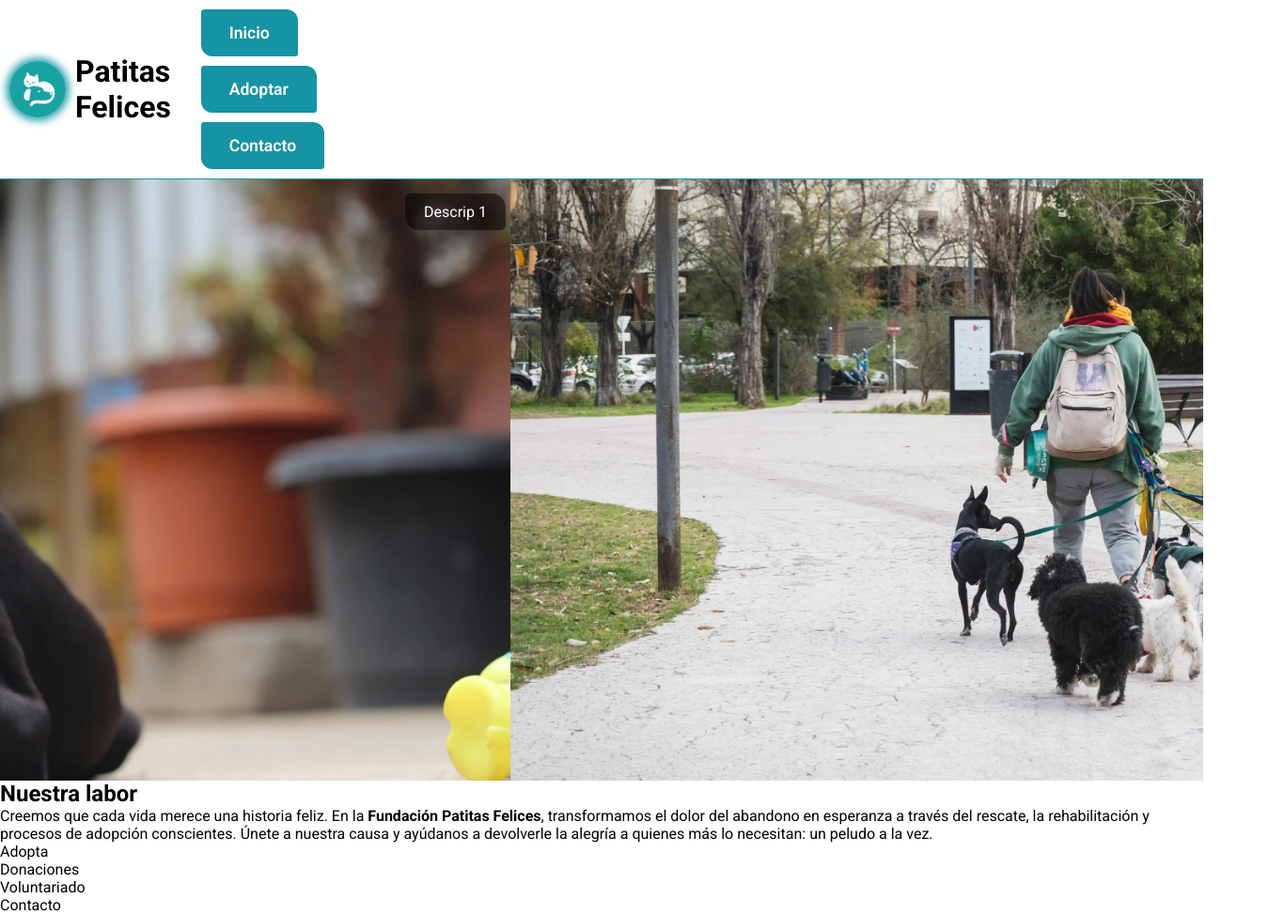
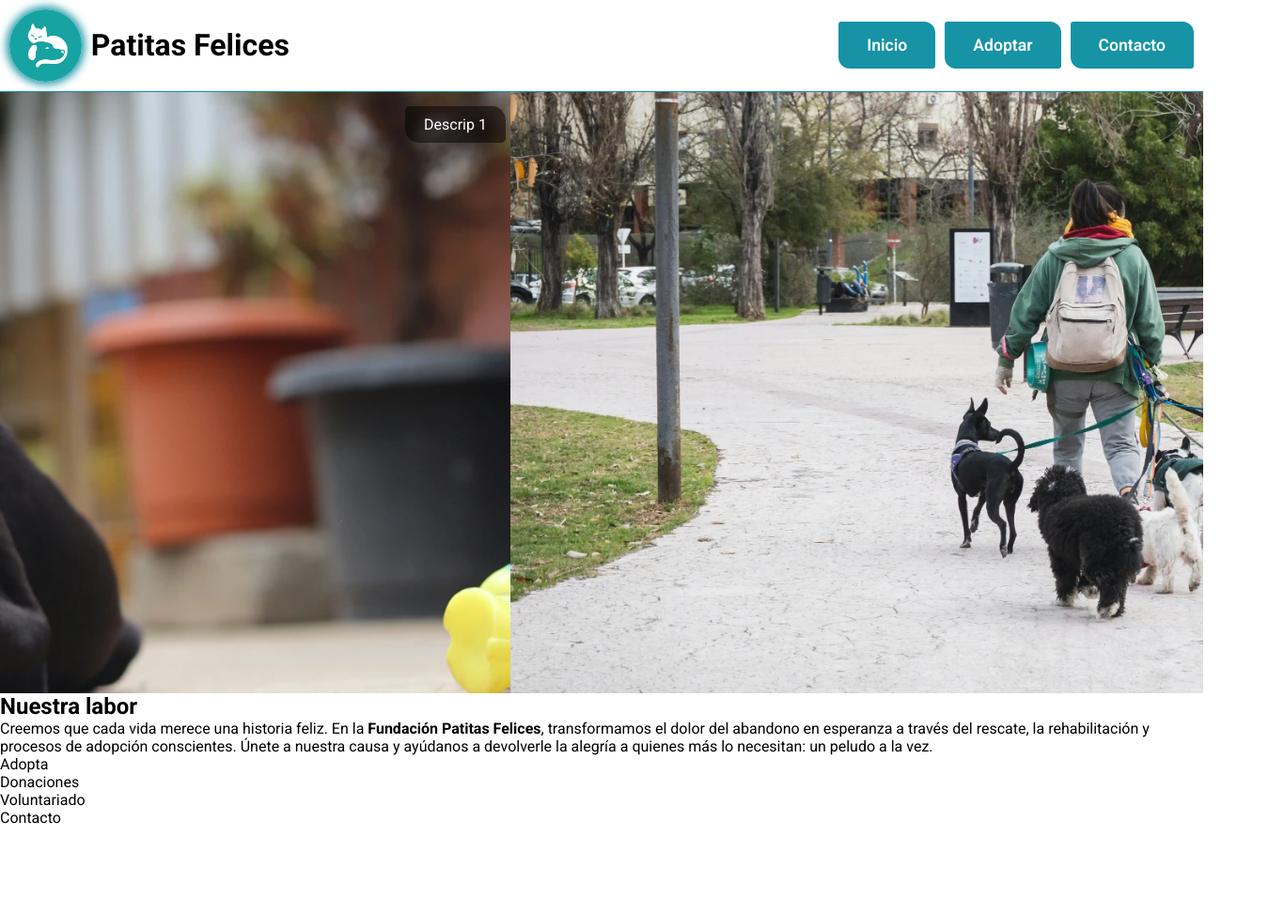
Before and after one commit to nok03m/patitas-felices, a plain HTML site: page index.html in a window 1280 px wide. Shown: the whole page at 94% size, 1366 px wide, since content can reach past the window. After the commit the page ends 880 px from the top, so only its background shows below. Drawn offline with Linux system fonts and the light colour scheme.

Commit message:
fix: navbar takes up space (vw)

```diff
--- a/css/style.css
+++ b/css/style.css
@@ -197,7 +197,7 @@ header nav {
         display: inline-block;
     }
 
-    header nav ul {
+    .box-btn {
         width: auto;
         flex-direction: row;
     }
```
